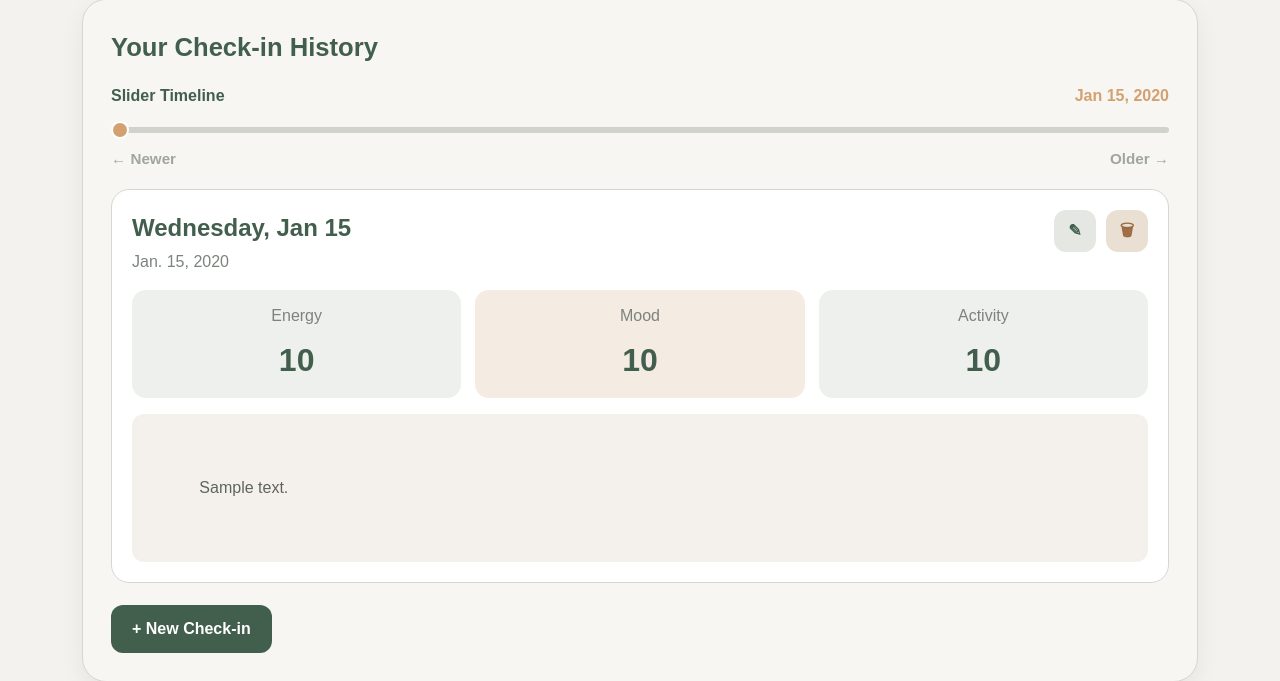
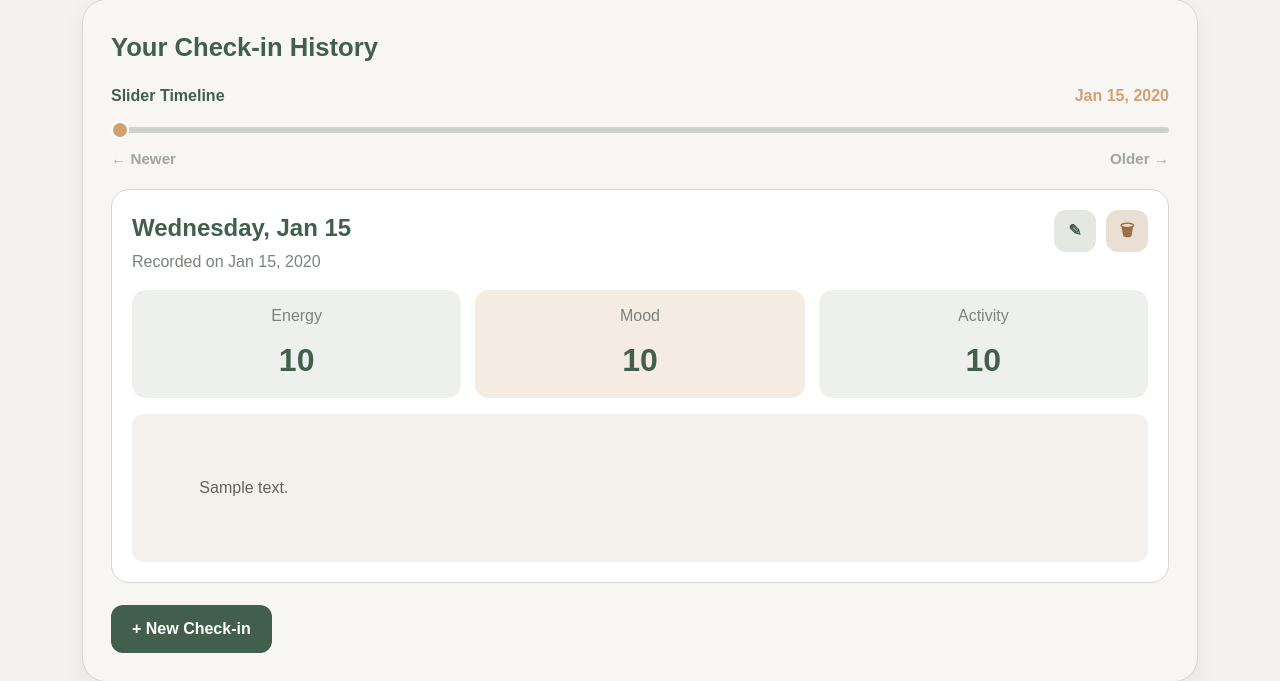
Before and after one commit to Max-pgs/wellbeing_check_in_App, a Django app: page /checkins/ in a window 1280 px wide. Shown: the part 222-903 px from the top of the page. Run offline with Django 3.2, Linux system fonts and the light colour scheme; a user stored in the database is signed in; tables that the repository leaves empty hold one stand-in row (values such as "Sample post"); data that the repository does not hold is empty.

Commit message:
Improve history detail date description

```diff
--- a/wellbeing_check_in_app/checkins/static/checkins/js/history.js
+++ b/wellbeing_check_in_app/checkins/static/checkins/js/history.js
@@ -69,7 +69,9 @@ document.addEventListener("DOMContentLoaded", async function () {
     detailBox.classList.remove("hidden");
 
     detailDateText.textContent = formatDateLong(item.checkin_date);
-    detailTimeText.textContent = item.checkin_date || "Check-in record";
+    detailTimeText.textContent = item.checkin_date
+      ? `Recorded on ${formatDateShort(item.checkin_date)}`
+      : "Check-in record";
     detailEnergy.textContent = item.energy_score ?? "-";
     detailMood.textContent = item.mood_score ?? "-";
     detailActivity.textContent = item.activity_score ?? "-";
--- a/wellbeing_check_in_app/checkins/templates/checkins/checkin_list.html
+++ b/wellbeing_check_in_app/checkins/templates/checkins/checkin_list.html
@@ -70,7 +70,7 @@
             </h3>
             <p class="muted" id="detail-time-text">
               {% if checkins %}
-                {{ checkins.0.checkin_date }}
+                Recorded on {{ checkins.0.checkin_date|date:"M j, Y" }}
               {% else %}
                 Check-in record
               {% endif %}
```
